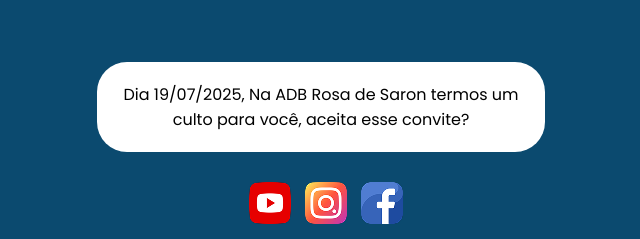
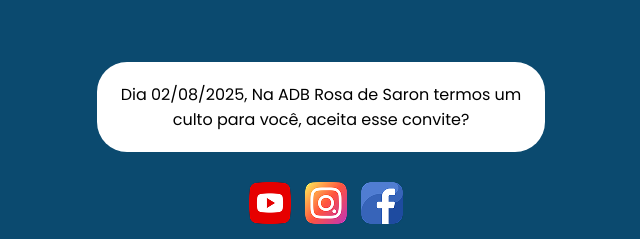
Before and after one commit to Rafael0Motta/testeJovens, a plain HTML site: page p3.html in a window 1280 px wide. Shown: the part 273-512 px from the top of the page, 319-959 px from the left. Drawn offline with Linux system fonts and the light colour scheme.

Commit message:
Update p3.html

```diff
--- a/p3.html
+++ b/p3.html
@@ -20,7 +20,7 @@
             mas sim, para chamar os pecadores e
             arrependidos” - (Lucas, 5:32) </p>
 
-        <p>Dia 19/07/2025, Na ADB
+        <p>Dia 02/08/2025, Na ADB
             Rosa de Saron termos um culto para
             você, aceita esse convite? </p>
 
```
